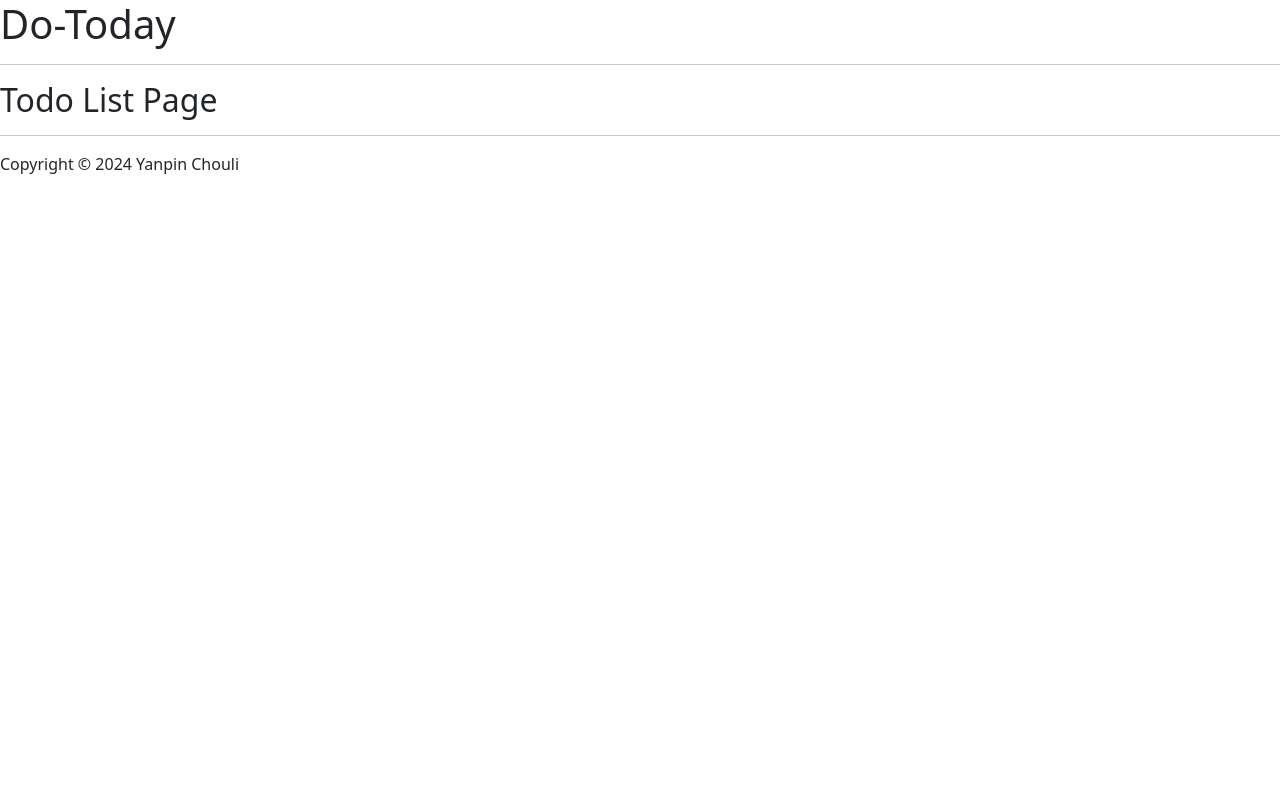
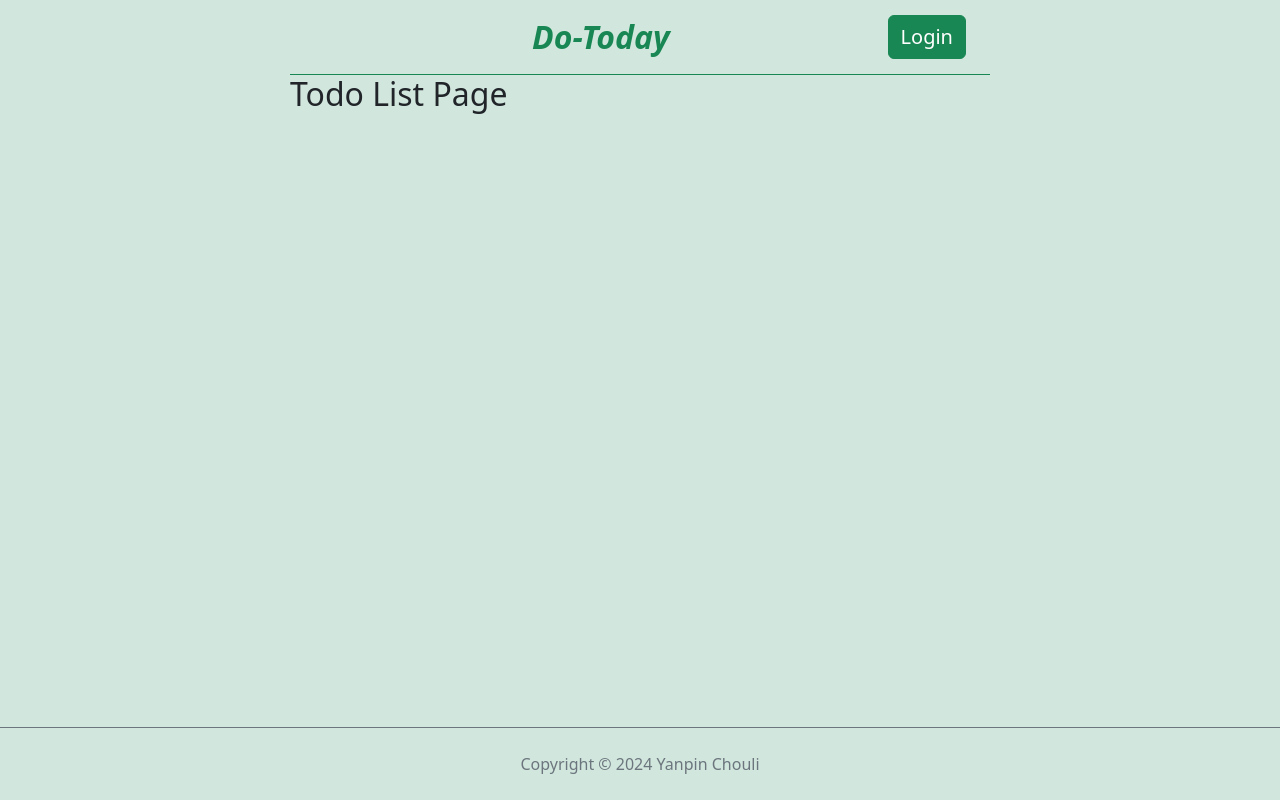
Before and after one commit to yanpin0524/do-today, a Vue app: page /todos in a window 1280 px wide. Built offline with nearby package versions, Linux system fonts and the light colour scheme.

Commit message:
✨ feat: 新增 Header 與 Footer

```diff
--- a/index.html
+++ b/index.html
@@ -11,7 +11,7 @@
       integrity="sha384-QWTKZyjpPEjISv5WaRU9OFeRpok6YctnYmDr5pNlyT2bRjXh0JMhjY6hW+ALEwIH"
       crossorigin="anonymous" />
   </head>
-  <body>
+  <body class="bg-success-subtle">
     <div id="app"></div>
     <script type="module" src="/src/main.js"></script>
   </body>
--- a/src/App.vue
+++ b/src/App.vue
@@ -1,6 +1,6 @@
 <template>
   <TheHeader />
-  <router-view></router-view>
+  <RouterView />
   <TheFooter />
 </template>
 
@@ -8,3 +8,10 @@
 import TheHeader from "./components/layout/TheHeader.vue";
 import TheFooter from "./components/layout/TheFooter.vue";
 </script>
+
+<style>
+body {
+  max-width: 700px;
+  margin: 0 auto;
+}
+</style>
--- a/src/components/layout/TheFooter.vue
+++ b/src/components/layout/TheFooter.vue
@@ -1,6 +1,7 @@
 <template>
-  <hr />
-  <footer>
-    <p>Copyright &copy; 2024 Yanpin Chouli</p>
+  <footer class="fixed-bottom text-center border-top border-secondary py-4">
+    <p class="m-0 text-secondary fw-light">
+      Copyright &copy; 2024 Yanpin Chouli
+    </p>
   </footer>
 </template>
--- a/src/components/layout/TheHeader.vue
+++ b/src/components/layout/TheHeader.vue
@@ -1,6 +1,15 @@
 <template>
-  <header>
-    <h1>Do-Today</h1>
+  <header class="border-bottom border-success">
+    <nav class="navbar px-4 d-flex justify-content-between flex-nowrap">
+      <RouterLink
+        to="/"
+        class="navbar-brand fs-2 fw-bold fst-italic text-success mx-auto">
+        Do-Today
+      </RouterLink>
+
+      <RouterLink class="btn btn-success fs-5 justify-self-end"
+        >Login</RouterLink
+      >
+    </nav>
   </header>
-  <hr />
 </template>
```
